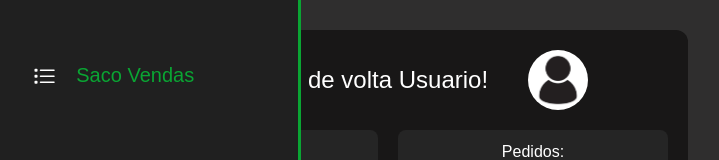
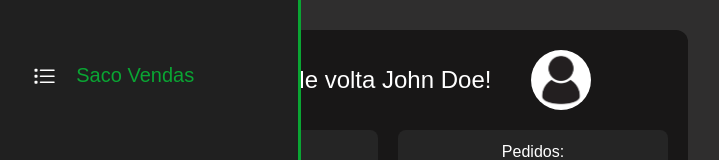
Before and after one commit to iurilugao01/SacoVendas, a Vue app: page / in a window 1280 px wide. Shown: the top 160 px of the page, without its empty margins (2-721 px from the left). Built offline with nearby package versions, Linux system fonts and the light colour scheme.

Commit message:
default message

```diff
--- a/src/components/AccountBox.vue
+++ b/src/components/AccountBox.vue
@@ -1,4 +1,5 @@
 <script>
+// import { computed } from "vue";
 import DeliveryInfo from "./DeliveryInfo.vue";
 export default {
   name: "AccountBox",
@@ -10,6 +11,12 @@ export default {
     return {
       showDeliveryInfo: false,
       showMoneyInfo: false,
+
+      userInfo: {
+        name: "John Doe",
+        gender: "M",
+        profile_img: "",
+      },
     };
   },
 
@@ -27,7 +34,7 @@ export default {
 <template>
   <div class="global-container">
     <div class="top-line">
-      <span class="welcome-txt">Bem vindo de volta Usuario!</span>
+      <span class="welcome-txt">Bem vind de volta {{ userInfo.name }}!</span>
       <img
         src="../assets/images/defaultProfileImage.jpg"
         alt="Foto de perfil"
```
